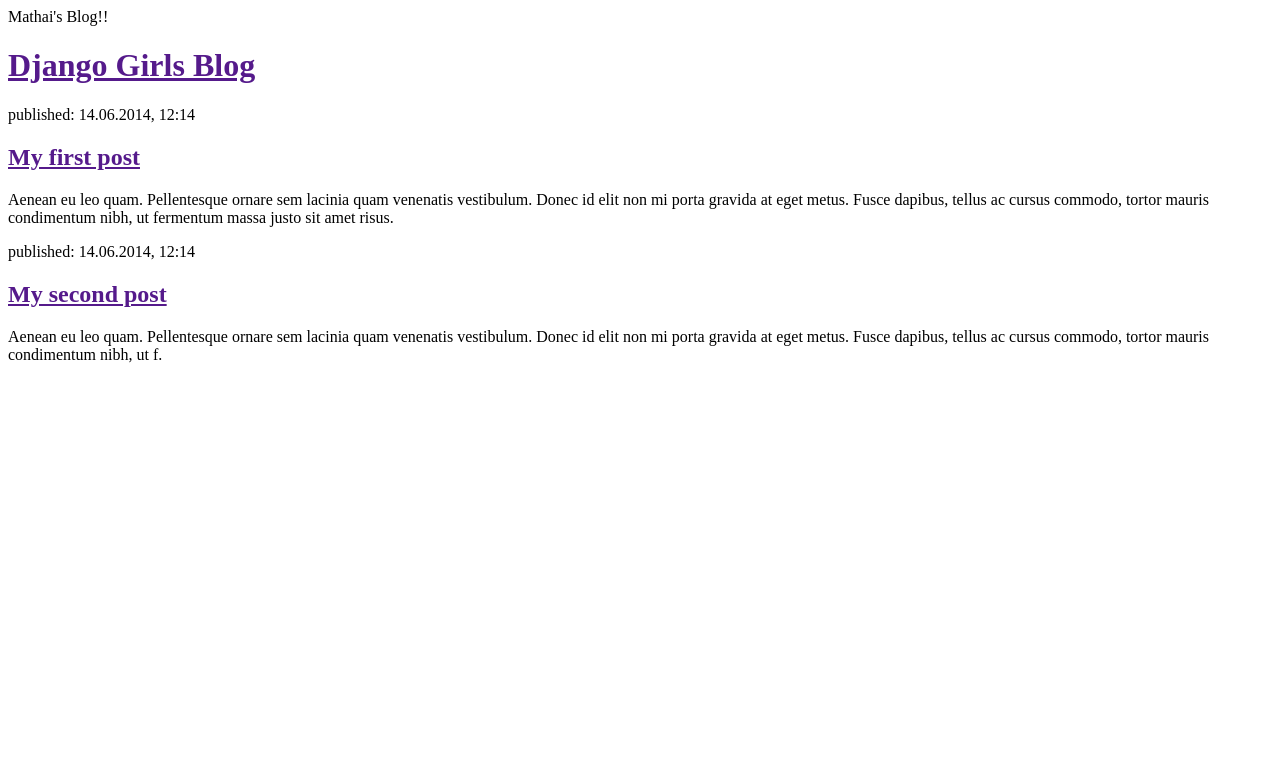
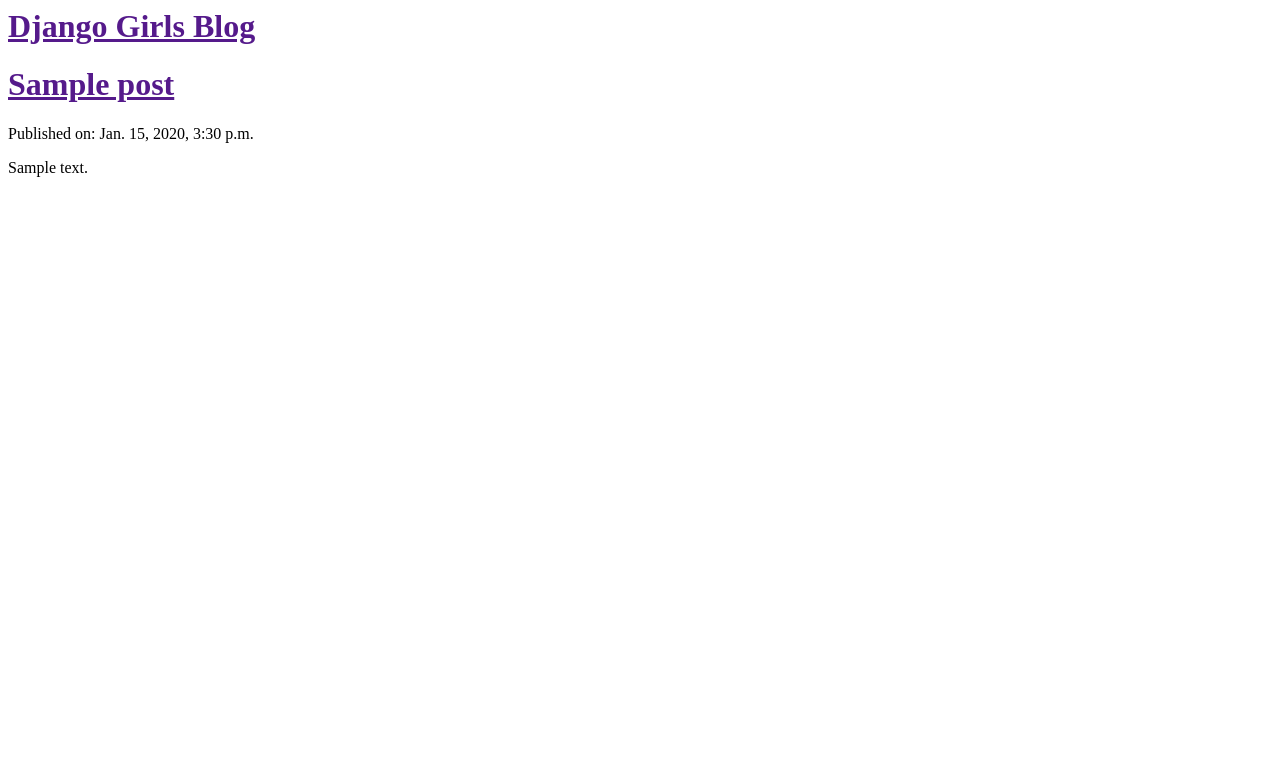
Before and after one commit to Alex-Mathai-98/Patient-Logbook-Software-for-Effective-Recording-and-Management-of-Medical-History, a Django app: template blog/templates/blog/post_list.html in a window 1280 px wide. Shown: the top 783 px of the page. Run offline with Django 3.2, Linux system fonts and the light colour scheme; tables that the repository leaves empty hold one stand-in row (values such as "Sample post"); the template is opened without the code that fills it: values that come from a table or form of the project are taken from there, most other values are stand-ins (such as "Sample title", 1, 10 or a date in 2020).

Commit message:
Modified the templates to display the posts from our database

```diff
--- a/blog/templates/blog/post_list.html
+++ b/blog/templates/blog/post_list.html
@@ -1,22 +1,23 @@
 <html>
 <!--head is an element that contains information about the document that is not displayed on the screen. Notice how the browser has understood that "Ola's blog" is the title of your page? It has interpreted <title>Mathai's blog</title> and placed the text in the title bar of your browser (it will also be used for bookmarks and so on)-->
-	<head> Mathai's Blog!! </head>
+
+<!-- To print any variable like in this case 'posts', use the {{variable_name}} with the two curly brackets make python-->
+<!--understandable to HTML enclose your python code with { and % on the both sides(look at syntax). The |linebreaksbr converts the \n character of python to a break character of HTML-->
+	<head>
+        <title>Mathai's Blog!! </title>
+    </head>
 
 	<body>
 	 <div>
             <h1><a href="">Django Girls Blog</a></h1>
         </div>
 
-        <div>
-            <p>published: 14.06.2014, 12:14</p>
-            <h2><a href="">My first post</a></h2>
-            <p>Aenean eu leo quam. Pellentesque ornare sem lacinia quam venenatis vestibulum. Donec id elit non mi porta gravida at eget metus. Fusce dapibus, tellus ac cursus commodo, tortor mauris condimentum nibh, ut fermentum massa justo sit amet risus.</p>
-        </div>
+    {% for post in posts %}
+        <h1><a href = "">{{post.title}}</a></h1>
+        <p>Published on: {{post.published_date}}</p>
+        <p>{{post.text|linebreaksbr}}</p>
+        <br> </br>
+    {% endfor %}
 
-        <div>
-            <p>published: 14.06.2014, 12:14</p>
-            <h2><a href="">My second post</a></h2>
-            <p>Aenean eu leo quam. Pellentesque ornare sem lacinia quam venenatis vestibulum. Donec id elit non mi porta gravida at eget metus. Fusce dapibus, tellus ac cursus commodo, tortor mauris condimentum nibh, ut f.</p>
-        </div>
 	</body>
 </html>
--- a/blog/urls.py
+++ b/blog/urls.py
@@ -8,4 +8,4 @@ urlpatterns = [
 # The first link we have provided is an empty link as per regex rules.
 # This is because ==> That's correct, because in Django URL resolvers, 'http://127.0.0.1:8000/' is not a part of the URL.
 # This pattern will tell Django that views.post_list is the right place to go if someone enters your website
-# at the 'http://127.0.0.1:8000/' address.
+# at only the 'http://127.0.0.1:8000/' address.
```
Also changed, not shown: blog/views.py (+11 -1 lines).
